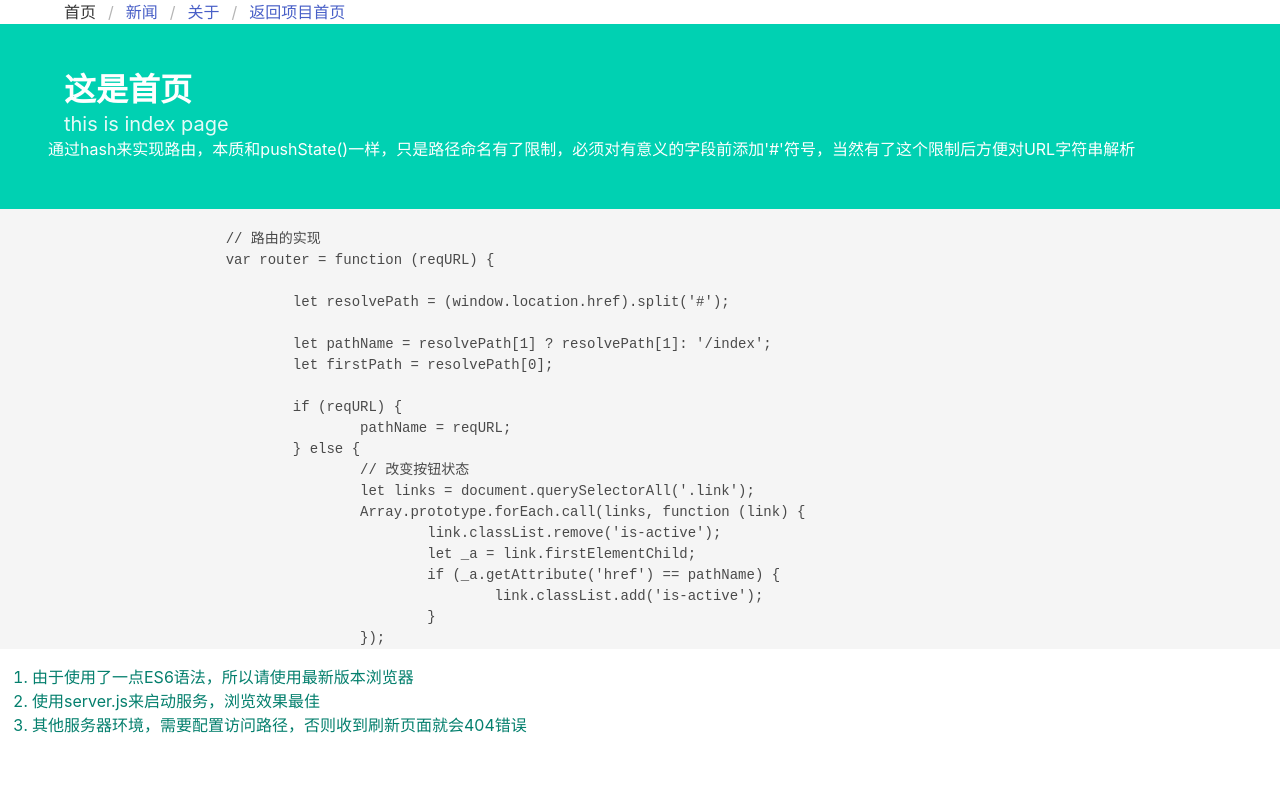
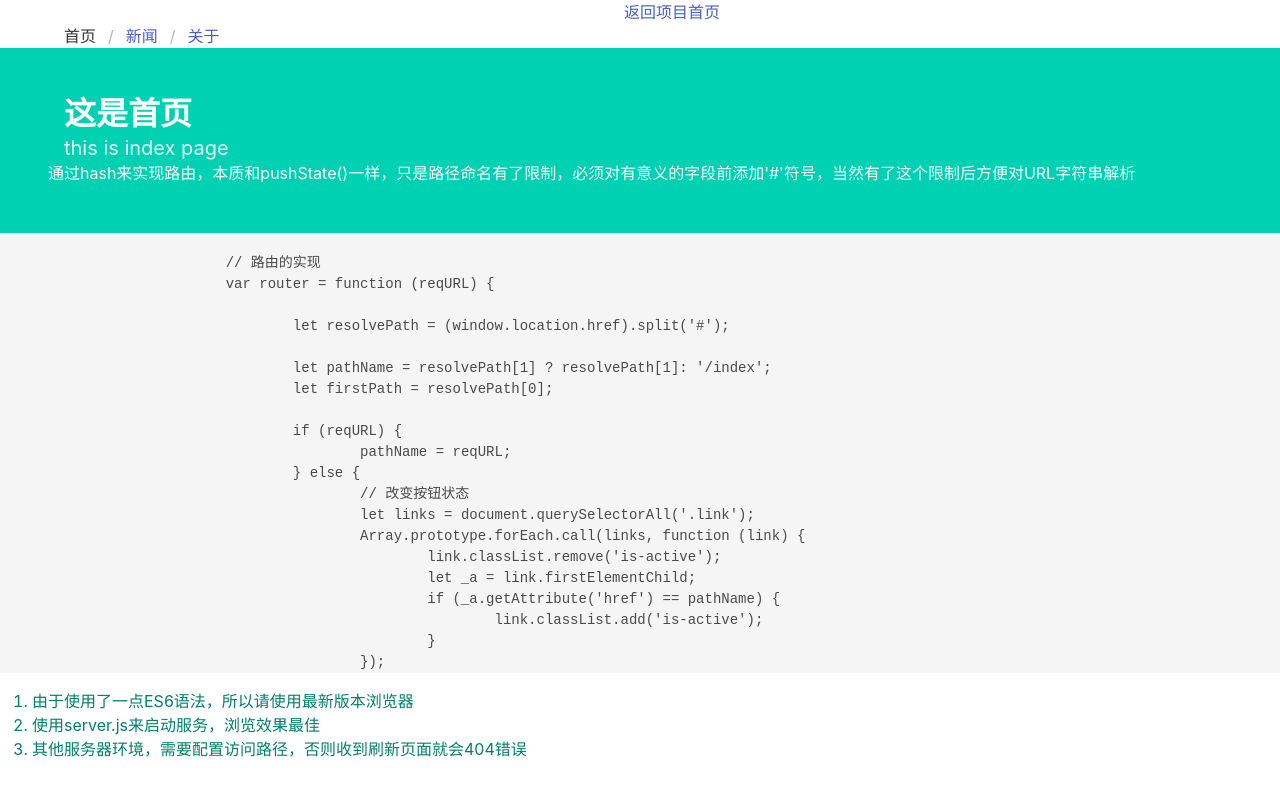
Before and after one commit to jacecao/html-css-js, a plain HTML site: page docs/hash-route/index.html in a window 1280 px wide. Drawn offline with nearby package versions, Linux system fonts and the light colour scheme.

Commit message:
restore link

```diff
--- a/docs/hash-route/index.html
+++ b/docs/hash-route/index.html
@@ -13,12 +13,12 @@
 </head>
 <body>
 	<header>
+		<h2><a href="https://jacecao.github.io/html-css-js/">返回项目首页</a></h2>
 		<nav class="breadcrumb" aria-label="breadcrumbs">
 			<ul id="navbar">
 				<li class="link is-active"><a href="/index">首页</a></li>
 				<li class="link"><a href="/news">新闻</a></li>
 				<li class="link"><a href="/about">关于</a></li>
-				<li><a href="https://jacecao.github.io/html-css-js/">返回项目首页</a></li>
 			</ul>
 		</nav>
 	</header>
```
Also changed, not shown: docs/history-api/index.html (+1 -1 lines), readme.md, 1 other file.
